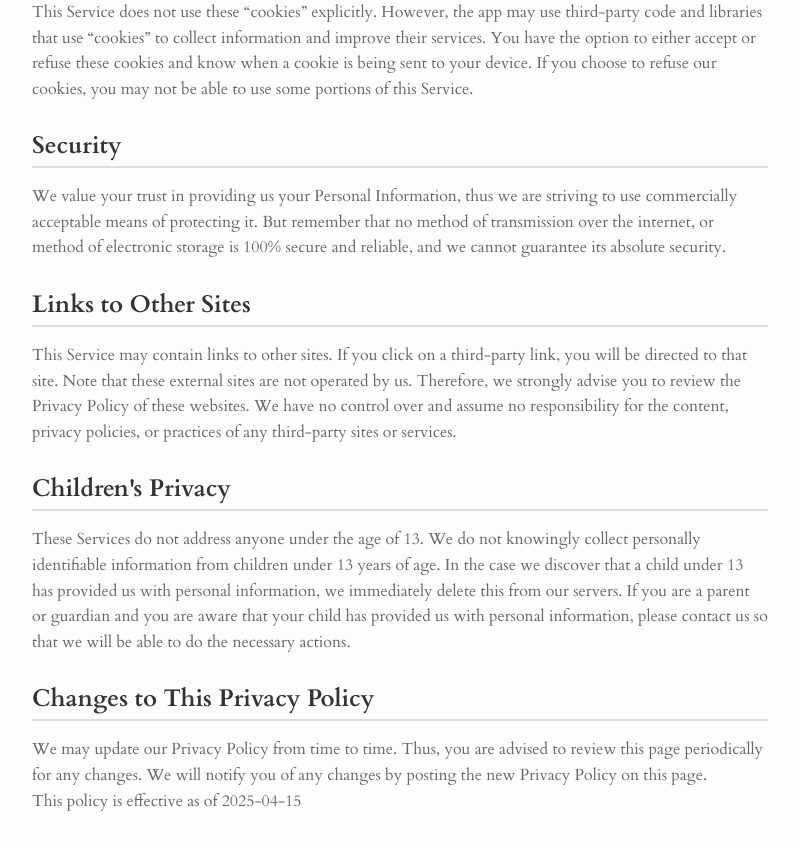
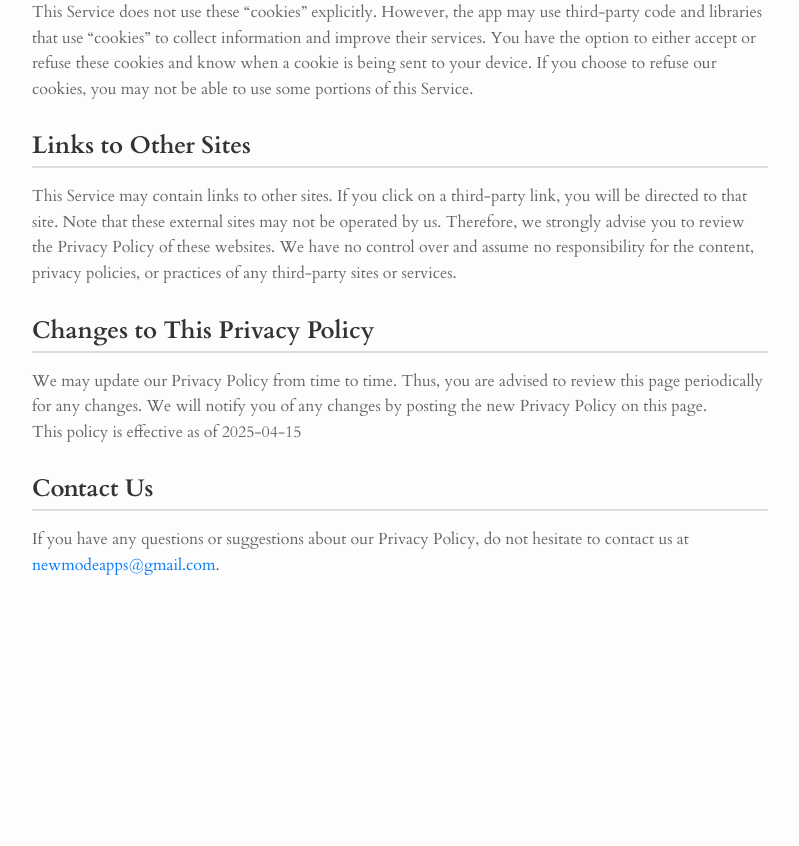
Before and after one commit to lawrluor/PerfectRhythmWebsite, a React (Create React App) app: page /privacy-policy in a window 1280 px wide. Shown: the part 860-1706 px from the top of the page, without its empty margins (240-1039 px from the left). After the commit the page ends 1599 px from the top, so only its background shows below. Built offline with nearby package versions, Linux system fonts and the light colour scheme.

Commit message:
edited privacy policy

```diff
--- a/src/PrivacyPolicy.js
+++ b/src/PrivacyPolicy.js
@@ -51,7 +51,7 @@ const PrivacyPolicy = () => {
             <p>
               For a better experience, while using our Service, we
               may require you to provide us with certain personally
-              identifiable information, including but not limited to email, name. The information that
+              identifiable information, including but not limited to email and name. The information that
               we request will be retained by us and used as described in this privacy policy.
             </p>
           </div>
@@ -78,7 +78,7 @@ const PrivacyPolicy = () => {
             </p>
           </div>
 
-          <div className="privacy-policy-section">
+          {/* <div className="privacy-policy-section">
             <h2>Security</h2>
             <p>
               We value your trust in providing us your
@@ -88,34 +88,19 @@ const PrivacyPolicy = () => {
               storage is 100% secure and reliable, and we cannot
               guarantee its absolute security.
             </p>
-          </div>
+          </div> */}
 
           <div className="privacy-policy-section">
             <h2>Links to Other Sites</h2>
             <p>
               This Service may contain links to other sites. If you click on
               a third-party link, you will be directed to that site. Note
-              that these external sites are not operated by us.
+              that these external sites may not be operated by us.
               Therefore, we strongly advise you to review the
               Privacy Policy of these websites. We have
               no control over and assume no responsibility for the content,
               privacy policies, or practices of any third-party sites or
               services.
-            </p>
-          </div>
-
-          <div className="privacy-policy-section">
-            <h2>Children's Privacy</h2>
-            <p>
-              These Services do not address anyone under the age of 13.
-              We do not knowingly collect personally
-              identifiable information from children under 13 years of age. In the case
-              we discover that a child under 13 has provided
-              us with personal information, we immediately
-              delete this from our servers. If you are a parent or guardian
-              and you are aware that your child has provided us with
-              personal information, please contact us so that
-              we will be able to do the necessary actions.
             </p>
           </div>
 
```
